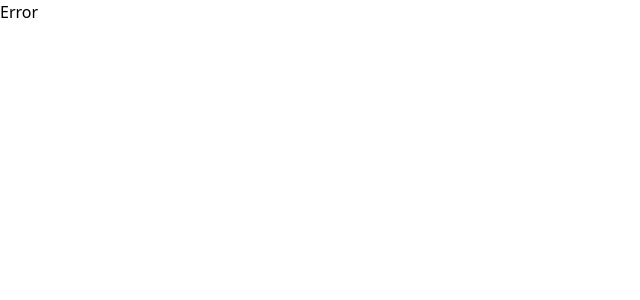
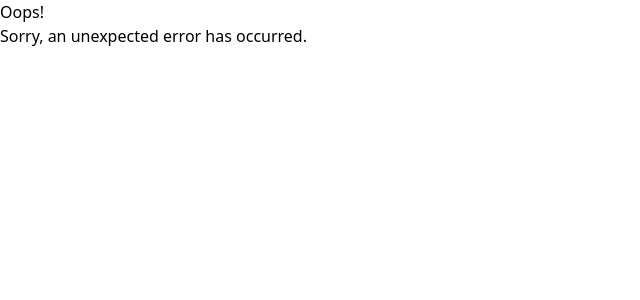
Before and after one commit to project-allocator/project-allocator, a React (Vite) app: page /shortlisted in a window 1280 px wide. Before the commit this address had no page. Shown: the top 300 px of the page, without its empty margins (0-640 px from the left). Built offline with nearby package versions, Linux system fonts and the light colour scheme.

Commit message:
Add error page

```diff
--- a/src/pages/Error.tsx
+++ b/src/pages/Error.tsx
@@ -1,4 +1,16 @@
-// TODO: Add error page
+import { useRouteError } from "react-router-dom";
+
 export default function Error() {
-  return <div>Error</div>;
+  const error = useRouteError() as Error;
+  console.error(error);
+
+  return (
+    <div id="error-page">
+      <h1>Oops!</h1>
+      <p>Sorry, an unexpected error has occurred.</p>
+      <p>
+        <i>{error.message}</i>
+      </p>
+    </div>
+  );
 }
```
